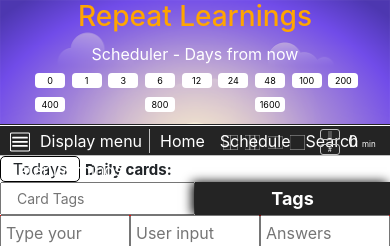
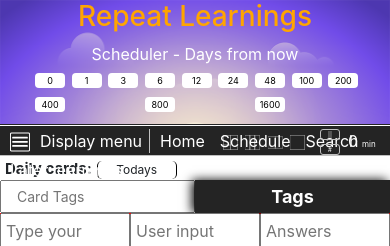
Before and after one commit to Hermes-devt/memit, a React (Create React App) app: page / in a window 390 px wide. Both pictures are taken after a click on the icon 20 px from the left and 142 px from the top of the page. Shown: the top 246 px of the page. Built offline with nearby package versions, Linux system fonts and the light colour scheme.

Commit message:
fixed a bugg in laterLearnings where no fields didn't automtically show up, also changed daily cards mobile interface for a bit cleaner look

```diff
--- a/src/components/contentarea/verticalBar.tsx
+++ b/src/components/contentarea/verticalBar.tsx
@@ -50,6 +50,9 @@ export function Navbar(props: Props){
     setList(list);
     setData2(data);
 
+    // console.log( 'todaysCards1', todayCards );
+    // console.log('TOdayscard 2', Data.dailyCards );
+    // todayCards = todayCards.reverse();
     setTodayCards( todayCards );
     setCheckboxes( Data.dailyCards );
 
--- a/src/components/horizontalDailyCards.tsx
+++ b/src/components/horizontalDailyCards.tsx
@@ -62,10 +62,10 @@ export function HorizontalDailyCards(props: Props){
   }
 
   return<span>
+    <span style={{fontWeight: 'bold', fontSize: 15, paddingLeft: 5}}>Daily cards:</span>
     <span
-      style={{display: 'inline-block', cursor: 'pointer', width: 80, textAlign: 'center'
-      , border: '1px solid black', borderRadius: 5,
-    }}
+      style={{display: 'inline-block', cursor: 'pointer', width: 80, textAlign: 'center', marginLeft: '5px', fontSize: 12, border: '1px solid black', borderTop: 'none', borderBottom: 'none', borderRadius: 5, }}
+      // style={{display: 'inline-block', cursor: 'pointer', fontWeight: 'normal', width: '60px', borderRight: '1px solid black', textAlign: 'center', fontSize: 12}}
       onClick={ ()=>{
         let list = Data.list;
         let todaysCard = list.length > 0 ? list.length - 1 : 0;
@@ -74,7 +74,6 @@ export function HorizontalDailyCards(props: Props){
       >Todays
     </span>
 
-    <span style={{fontWeight: 'bold', fontSize: 15, paddingLeft: 5}}>Daily cards:</span>
     { daily.map( (card: Day, index:number)=>{
       return (
       <abbr
--- a/src/components/insertLaterLearnings.tsx
+++ b/src/components/insertLaterLearnings.tsx
@@ -23,7 +23,7 @@ export function InsertLaterLearnings(props: Props){
     <span style={container}>
       <span style={{fontWeight:'bold'}}> Insert: </span>
       {Data.laterLearnings.list.map( (item: tLaterType, index:number)=>{
-
+        console.log( 'name', item.name);
         return(
           <span
             key={index}
@@ -88,7 +88,6 @@ const container = {
   verticalAlign: 'top',
   paddingLeft: '10px',
   height: '25px',
-  width: '330px',
 
 }
 
--- a/src/js/storageHandling.tsx
+++ b/src/js/storageHandling.tsx
@@ -29,7 +29,6 @@ export function cleanListFromPastEmptyDays(dataObj: UserData){
 export function cleanlistFromUserInput(dataObj: UserData){
   dataObj.list.forEach( (item:any)=>{
     if( 'userInput' in item ){
-      console.log( item.userInput);
       delete item.userInput;
     }
   });
@@ -40,14 +39,20 @@ interface DailyCards { ID: number, done: boolean }
 
 export function setDailyCards(dataObj: UserData,){
   let todayCards = cardsToRepeat( dataObj, getDaysAfter1970() );
-  // dataObj.dailyCards = todayCards.map( (card:any): DailyCards => ({ID: card.onDay, done: false}));
+  const notReverse = true;
+  if( notReverse ){
+    dataObj.dailyCards = todayCards.map( (card:any): DailyCards => ({ID: card.onDay, done: false}));
+  }
 
-  //map to the new datastructure
-  let dailys: DailyCards[] = todayCards.map( (card:any): DailyCards => ({ID: card.onDay, done: false}));
+  else{
+    //map to the new datastructure
+    // let dailys: DailyCards[] = todayCards.map( (card:any): DailyCards => ({ID: card.onDay, done: false}));
 
-  //Reverse the array so the newly learnt knowledge is in the fist place.
-  let reverseDailys: DailyCards[] = dailys.reverse();
+    // //Reverse the array so the newly learnt knowledge is in the fist place.
+    // let reverseDailys: DailyCards[] = dailys.reverse();
 
-  dataObj.dailyCards = [...reverseDailys];
-  // dataObj.dailyCards = todayCards.map( (card:any): DailyCards => ({ID: card.onDay, done: false}));
+    // dataObj.dailyCards = [...reverseDailys];
+    // console.log('dailyCads', dataObj.dailyCards);
+    // dataObj.dailyCards = todayCards.map( (card:any): DailyCards => ({ID: card.onDay, done: false}));
+  }
 }
```
